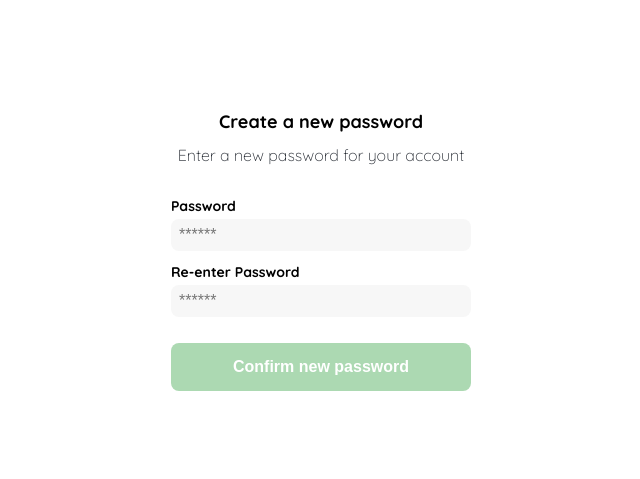
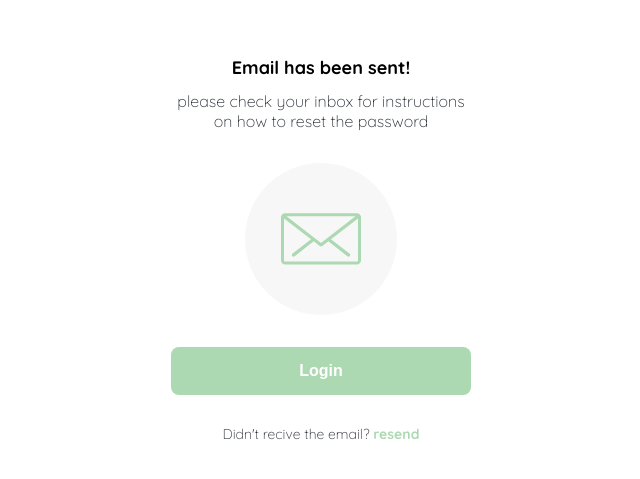
Before and after one commit to lmebratt/yard-Sale-Preview, a plain HTML site: page passwordRecovery2.html in a window 1280 px wide. Shown: the part 135-614 px from the top of the page, without its empty margins (319-959 px from the left). Drawn offline with Linux system fonts and the light colour scheme.

Commit message:
agregando login

```diff
--- a/passwordRecovery2.html
+++ b/passwordRecovery2.html
@@ -37,7 +37,7 @@
             display: grid;
             place-items: center;
         }
-        .form-container {
+        .container {
             display: grid;
             grid-template-rows: auto 1fr auto;
             width: 300px;
@@ -60,23 +60,19 @@
             margin-bottom: 32px;
             text-align: center;
         }
-        .form {
+        .email-image {
+            width: 152px;
+            height: 152px;
+            margin-bottom: 20px;
+            justify-self: center;
+            background-color: var(--text-input-field);
+            border-radius: 50%;
             display: flex;
-            flex-direction: column;
+            justify-content: center;
+            align-content: center;
         }
-        .label {
-            font-size: var(--sm);
-            font-weight: bold;
-            margin-bottom: 4px;
-        }
-        .input {
-            background-color: var(--text-input-field);
-            border: none;
-            border-radius: 8px;
-            height: 32px;
-            font-size: var(--md);
-            padding: 8px;
-            margin-bottom: 12px;
+        .email-image img {
+            width: 80px;
         }
         .primary-button {
             background-color: var(--Hospital-green);
@@ -90,8 +86,21 @@
             height: 48px;
         }
         .login-button {
-            margin-top: 14px;
+            margin-top: 12px;
             margin-bottom:  30px;
+        }
+        .resend {
+            color: var(--Dark);
+            font-size: var(--sm);
+            font-weight: 300;
+            margin-top: 0;
+            margin-bottom: 32px;
+            text-align: center;
+        }
+        a {
+            color: var(--Hospital-green);
+            font-weight: bold;
+            text-decoration: none;
         }
 
         @media (min-width: 600px) {
@@ -103,17 +112,15 @@
 </head>
 <body>
     <main class="login">
-        <div class="form-container">
+        <div class="container">
             <img class="logo" src="./logos/logo_yard_sale.svg" alt="logo">
-            <h1 class="title">Create a new password</h1>
-            <p class="subtitle">Enter a new password for your account</p>
-            <form action="" class="form">
-                <label for="password" class="label">Password</label>
-                <input type="password" id="password" placeholder="******" class="input input-password">
-                <label for="new-password" class="label">Re-enter Password</label>
-                <input type="password" id="new-password" placeholder="******" class="input input-password">
-                <input type="submit" value="Confirm new password" class="primary-button login-button">
-            </form>
+            <h1 class="title">Email has been sent!</h1>
+            <p class="subtitle">please check your inbox for instructions on how to reset the password</p>
+            <div class="email-image">
+                <img class="email" src="./icons/email.svg" alt="Email sent">
+            </div>
+            <button class="primary-button login-button">Login</button>
+            <p class="resend">Didn't recive the email? <a href="/">resend</a></p>
         </div>
     </main>
 </body>
```
Also changed, not shown: login.html (renamed from newPassword.html, +41 -19 lines).
